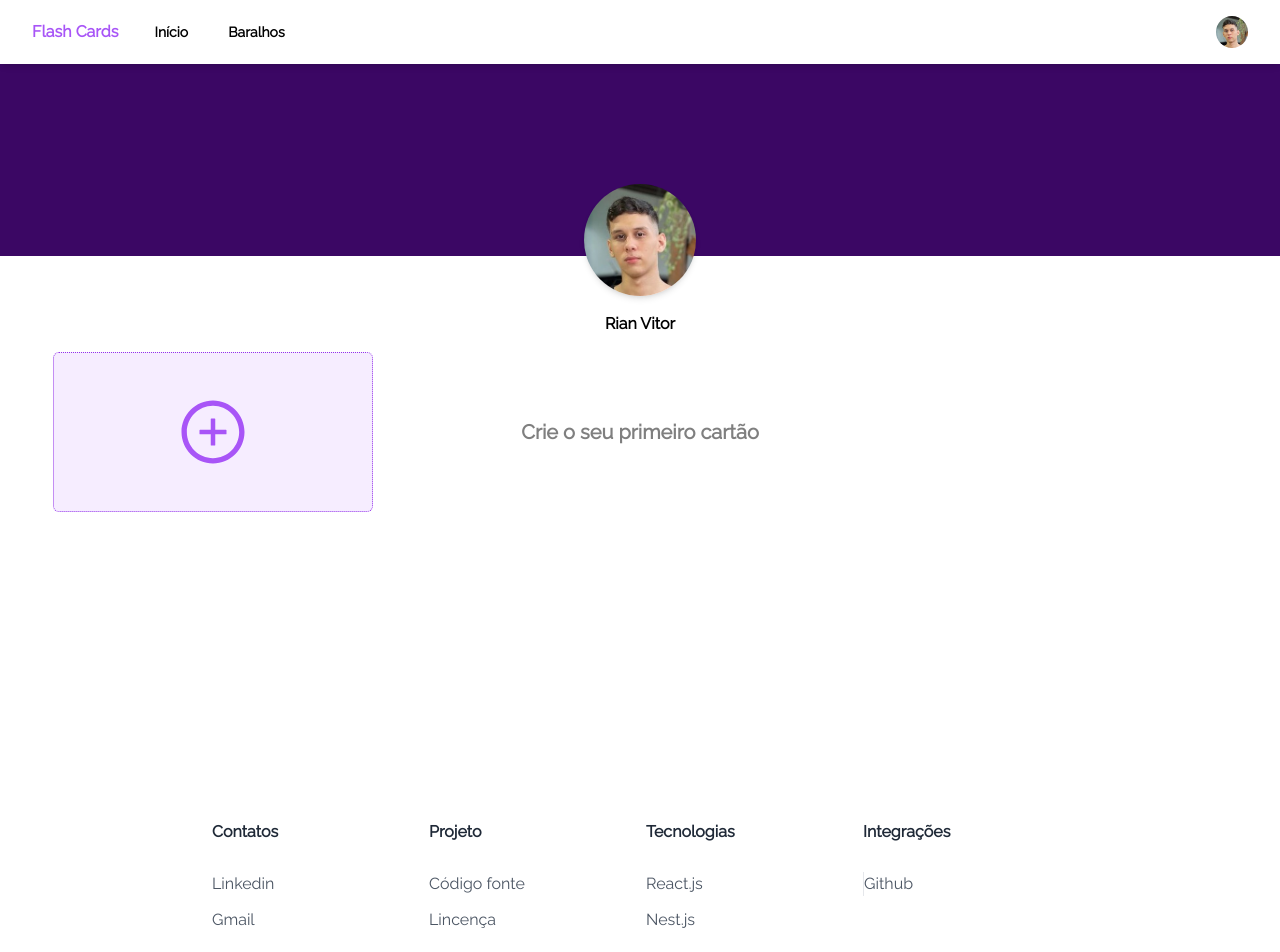
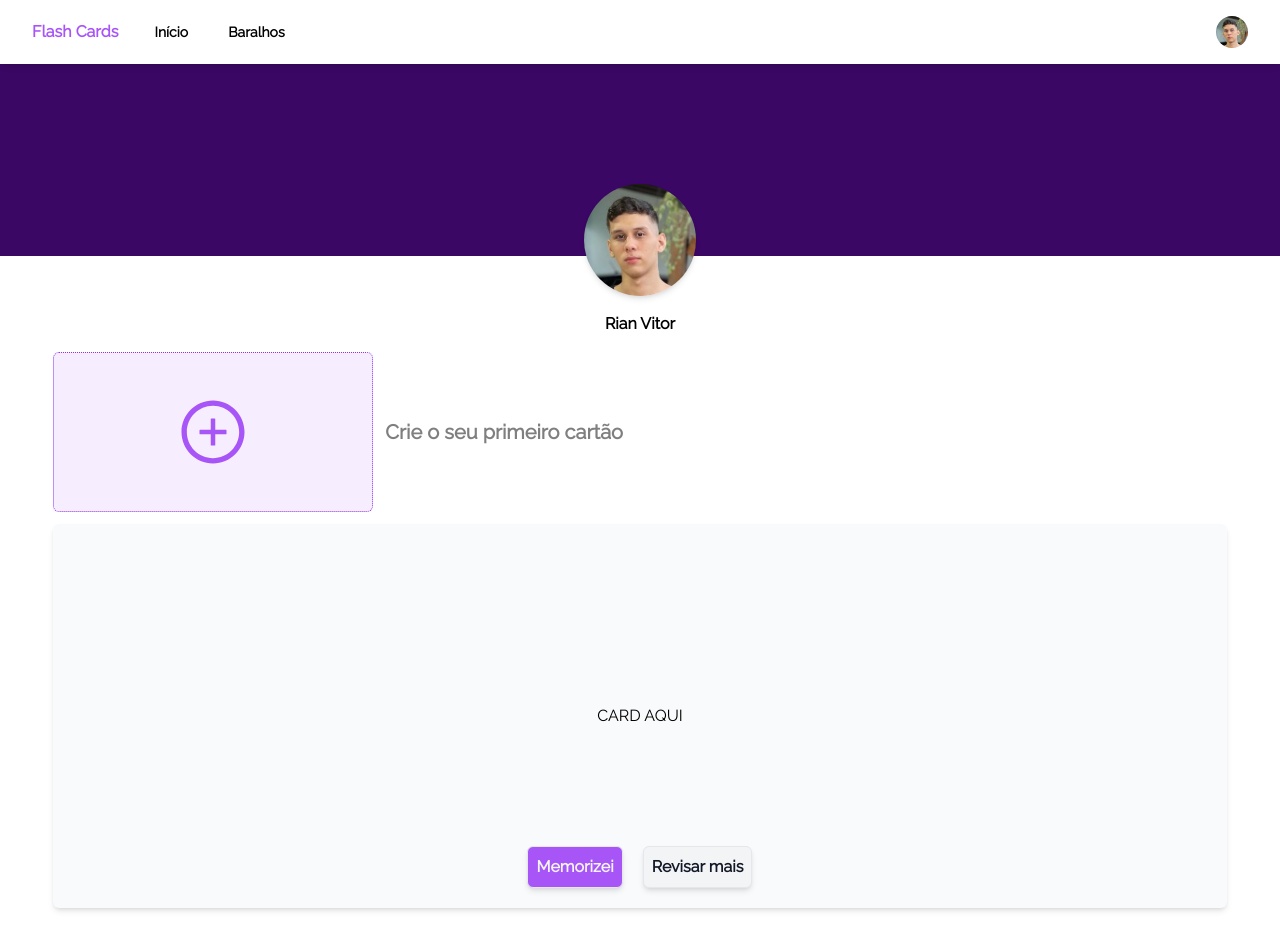
Before and after one commit to RianVitor26/flash-cards, a React (Vite) app in the folder client/: page /decks/1/cards in a window 1280 px wide. Shown: the top 952 px of the page. Built offline with nearby package versions, Linux system fonts and the light colour scheme.

Commit message:
style: desenvolvendo o menu cards e ajustes em deck

```diff
--- /dev/null
+++ b/client/src/components/Menu.tsx
@@ -0,0 +1,19 @@
+import { ReactNode } from "react";
+
+interface IMenuProps {
+    children: ReactNode;
+}
+
+export const Menu = ({children}: IMenuProps) => {
+    return (
+        <div className="relative w-full mx-auto h-96 bg-gray-50 rounded-md shadow-md">
+            <div className="w-full h-full flex justify-center items-center">
+                {children}
+            </div>
+            <div className="absolute bottom-0 left-0 p-5 w-full flex justify-center gap-x-5">
+                <button className="bg-purple-500 p-2 border rounded-md shadow-md text-gray-100 font-black hover:bg-purple-600 transition-all duration-300">Memorizei</button>
+                <button className="bg-gray-100 p-2 border rounded-md shadow-md text-gray-900 font-black hover:bg-gray-200 transition-all duration-300">Revisar mais</button>
+            </div>
+        </div>
+    )
+}
--- a/client/src/pages/Cards.tsx
+++ b/client/src/pages/Cards.tsx
@@ -1,5 +1,4 @@
 import { useParams } from "react-router-dom"
-import { Card } from "../components/Card"
 import { Footer } from "../components/Footer"
 import { Header } from "../components/Header"
 import { Modal } from "../components/Modal"
@@ -8,6 +7,7 @@ import { useContext, useEffect, useState } from "react"
 import { AuthContext } from "../contexts/AuthContext"
 import { ICardsProps } from "../interfaces/cardsProps"
 import { findAllCards } from "../services/cardsService"
+import { Menu } from "../components/Menu"
 
 export const Cards = () => {
 
@@ -38,17 +38,17 @@ export const Cards = () => {
     <>
       <Navigation />
       <Header />
-      <main className="relative w-11/12 flex justify-center sm:justify-start mx-auto gap-3 flex-wrap">
+      <main className="relative w-11/12 flex justify-center items-center sm:justify-start mx-auto gap-3 flex-wrap">
         <Modal modalName="cartão"
           firstLabel="Termo"
           secondLabel="Tradução"
           firstPlaceholder="Insira um termo ou uma frase"
           secondPlaceholder="Insira a tradução ou sentido" />
         {isLoading ? <p>Carregando...</p> : null}
-        {cards.length === 0 ? <p className="absolute top-1/2 left-1/2 -translate-x-1/2 -translate-y-1/2 text-black/50 font-bold text-xl">Crie o seu primeiro cartão</p> : null}
-        {cards.map(card => (
-          <Card key={card.id} id={card.id} term={card.term} translation={card.translation} />
-        ))}
+        {cards.length === 0 ? <p className="text-black/50 font-bold text-xl text-center">Crie o seu primeiro cartão</p> : null}
+        <Menu>
+          <p>CARD AQUI</p>
+        </Menu>
       </main>
       <Footer />
     </>
--- a/client/src/pages/Decks.tsx
+++ b/client/src/pages/Decks.tsx
@@ -35,7 +35,7 @@ export const Decks = () => {
     <>
       <Navigation />
       <Header />
-      <main className="relative w-11/12 flex justify-center sm:justify-start mx-auto gap-5 flex-wrap">
+      <main className="relative w-11/12 flex justify-center items-center sm:justify-start mx-auto gap-5 flex-wrap">
         <Modal modalName="baralho"
           firstLabel="Nome"
           secondLabel="Descrição"
@@ -43,7 +43,7 @@ export const Decks = () => {
           secondPlaceholder="Para o que serve esse baralho" />
 
         {isLoading ? <p>carregando...</p> : null}
-        {decks.length === 0 ? <p className="absolute top-1/2 left-1/2 -translate-x-1/2 -translate-y-1/2 text-black/50 font-bold text-xl">Crie o seu primeiro baralho</p> : null}
+        {decks.length === 0 ? <p className="text-black/50 font-bold text-xl text-center">Crie o seu primeiro baralho</p> : null}
         {decks.map((deck) => (
           <Deck
             key={deck.id}
```
